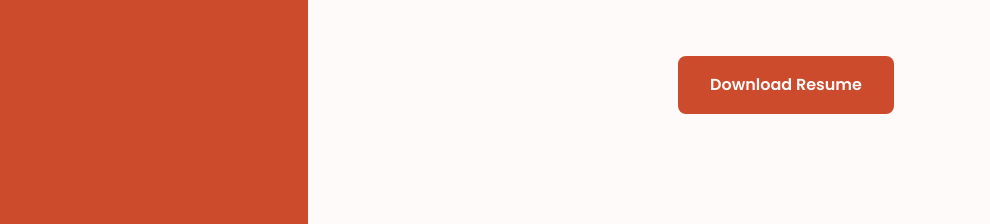
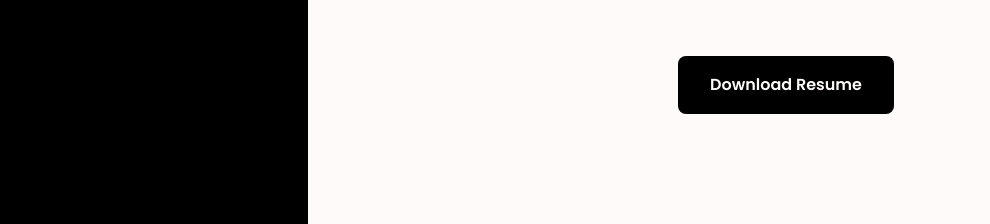
Before and after one commit to sudeep16/Portfolio, a plain HTML site: page index.html in a window 1280 px wide. Shown: the part 576-800 px from the top of the page, without its empty margins (16-1006 px from the left). Drawn offline with nearby package versions, Linux system fonts and the light colour scheme.

Commit message:
Completed

```diff
--- a/assets/css/style.css
+++ b/assets/css/style.css
@@ -7,7 +7,7 @@
     --font-semi-bold: 600;
     --font-bold: 700;
     /* Colors */
-    --first-color: #CC4B2C;
+    --first-color: #000000;
     --first-color-dark: #662616;
     --first-color-darken: #290F09;
     --text-color: #54423D;
```
